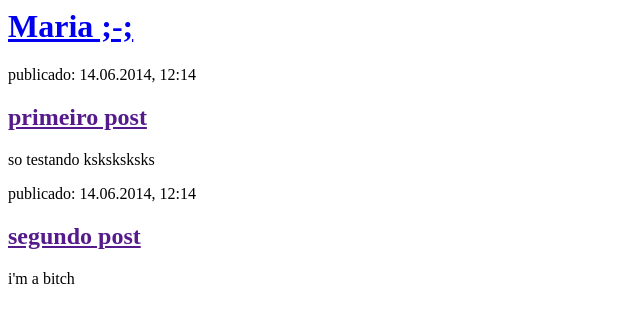
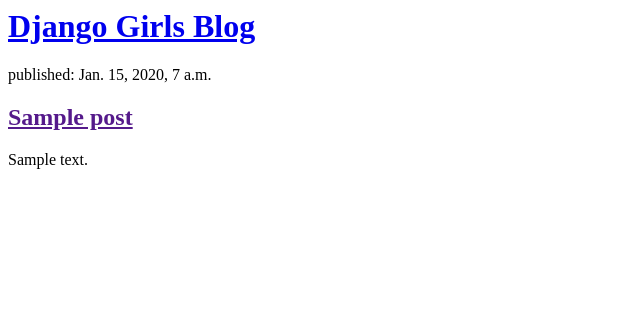
Before and after one commit to mariaclaraalvess/myfirst, a Django app: page / in a window 1280 px wide. Shown: the top 323 px of the page, without its empty margins (0-640 px from the left). Run offline with Django 3.2, Linux system fonts and the light colour scheme; tables that the repository leaves empty hold one stand-in row (values such as "Sample post").

Commit message:
Modified templates to display posts from database.

```diff
--- a/blog/templates/blog/post_list.html
+++ b/blog/templates/blog/post_list.html
@@ -1,22 +1,18 @@
 <html>
     <head>
-        <title>Esse trem</title>
+        <title>Blog Django Girls</title>
     </head>
     <body>
         <div>
-            <h1><a href="/">Maria ;-;</a></h1>
+            <h1><a href="/">Django Girls Blog</a></h1>
         </div>
 
-        <div>
-            <p>publicado: 14.06.2014, 12:14</p>
-            <h2><a href="">primeiro post</a></h2>
-            <p>so testando ksksksksks</p>
-        </div>
-
-        <div>
-            <p>publicado: 14.06.2014, 12:14</p>
-            <h2><a href="">segundo post</a></h2>
-            <p>i'm a bitch</p>
-        </div>
+        {% for post in posts %}
+            <div>
+                <p>published: {{ post.published_date }}</p>
+                <h2><a href="">{{ post.title }}</a></h2>
+                <p>{{ post.text|linebreaksbr }}</p>
+            </div>
+        {% endfor %}
     </body>
 </html>
--- a/blog/views.py
+++ b/blog/views.py
@@ -1,6 +1,8 @@
 from django.shortcuts import render
+from django.utils import timezone
+from .models import Post
 
-# Create your views here.
 
 def post_list(request):
-    return render(request, 'blog/post_list.html', {})
+    posts = Post.objects.filter(published_date__lte=timezone.now()).order_by('published_date')
+    return render(request, 'blog/post_list.html', {'posts': posts})
```
